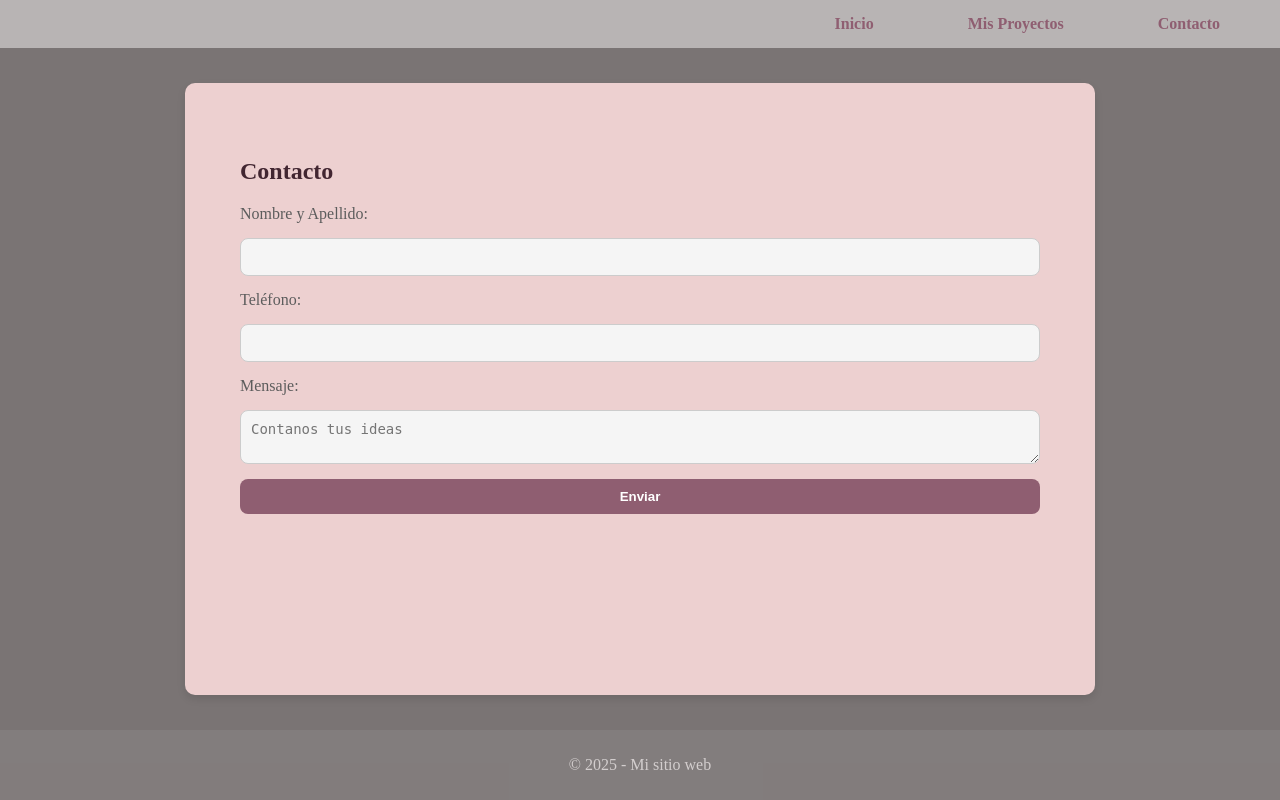
After one commit to SolCarreras/Mi_Sitio_Web, a Flask app: page /contacto in a window 1280 px wide. The commit adds this page. Run offline with Flask 3, Linux system fonts and the light colour scheme.

Commit message:
Terminando Contacto-Modificaciones

```diff
--- a/app.py
+++ b/app.py
@@ -1,7 +1,37 @@
-from flask import Flask, render_template
+import pyodbc
+
+from flask import Flask, render_template,request
 
 app = Flask(__name__)
 
+
+
+# Conexión a SQL Server
+def conexion_bd():
+    return pyodbc.connect('DRIVER={SQL Server};SERVER=DESKTOP-BQLA1M6\\SQLEXPRESS07;DATABASE=MiSitio;Trusted_Connection=yes;')
+
+@app.route('/contacto', methods=['GET', 'POST'])
+def contacto():
+    mensaje = None
+    if request.method == 'POST':
+        nombre_apellido = request.form['nombre_apellido']
+        telefono = request.form['telefono']
+        mensaje_formulario = request.form['mensaje']
+
+        conn = conexion_bd()
+        cursor = conn.cursor()
+        cursor.execute("""
+            INSERT INTO contacto (nombre_apellido, telefono, mensaje)
+            VALUES (?, ?, ?)""",
+            nombre_apellido, telefono, mensaje_formulario)
+        conn.commit()
+        conn.close()
+
+        mensaje = "¡Gracias por contactarte! Pronto nos pondremos en contacto."
+
+    return render_template('contacto.html', mensaje=mensaje)
+
+# Rutas
 @app.route('/')
 def inicio():
     return render_template('index.html')
@@ -10,9 +40,6 @@ def inicio():
 def mis_proyectos():
     return render_template('mis_proyectos.html')
 
-@app.route('/contacto')
-def contacto():
-    return render_template('contacto.html')
 
 if __name__ == '__main__':
     app.run(debug=True)
--- a/static/style1.css
+++ b/static/style1.css
@@ -19,7 +19,7 @@ html, body {
     width: 800px;
     margin: 35px auto;
     background: rgb(237, 208, 208);
-    padding: 95px;
+    padding: 55px;
     border-radius: 10px;
     box-shadow: 0 4px 8px rgba(0,0,0,0.1);
     text-align: left;
@@ -51,15 +51,86 @@ nav ul li a {
 nav ul li a:hover {
     text-decoration: underline;
 }
-.btn :hover{
-    text-decoration: double;
+
+.inicio-container {
+    display: flex;
+    align-items: center;
+    justify-content: space-between;
+    gap: 40px;
 }
 
-.btn{
-    border-radius: 10px;
+.inicio-texto {
+    flex: 1;
+}
+
+.inicio-imagen img {
+    max-width: 400px;
+    border-radius: 12px;
+    box-shadow: 0 4px 10px rgba(0, 0, 0, 0.2);
+}
+
+.boton-contacto {
+    display: inline-block;
+    margin-top: 20px;
+    padding: 12px 20px;
     background-color: #8f5e71;
+    color: white;
+    text-decoration: none;
+    border-radius: 8px;
+    transition: background-color 0.3s ease;
+}
+
+.boton-contacto:hover {
+    background-color: #6d4656;
+}
+
+.formulario-contacto {
+    display: flex;
+    flex-direction: column;
+    gap: 15px;
+    margin-top: 20px;
+    color: #5c5c5c;
+}
+
+.formulario-contacto input[type="text"],
+.formulario-contacto textarea {
     padding: 10px;
+    border: 1px solid #ccc;
+    border-radius: 8px;
+    font-size: 14px;
+    background-color: #f5f5f5;
 }
+
+.formulario-contacto input[type="submit"] {
+    background-color: #8f5e71;
+    color: white;
+    border: none;
+    padding: 10px 15px;
+    border-radius: 8px;
+    cursor: pointer;
+    font-weight: bold;
+}
+
+.formulario-contacto input[type="submit"]:hover {
+    background-color: #7d4f60;
+}
+
+.confirmacion {
+    background-color: #dff0d8;
+    color: #3c763d;
+    padding: 10px;
+    border-radius: 6px;
+    font-weight: bold;
+}
+
+.contacto{
+    size: 35px;
+    color: #422631;
+}
+
+
+
+
 
 
 
@@ -68,5 +139,5 @@ nav ul li a:hover {
     background-color: #aea9a928;
     color: rgb(211, 206, 206);
     text-align: center;
-    padding: 30px;
+    padding: 10px;
 }
--- /dev/null
+++ b/templates/contacto.html
@@ -0,0 +1,20 @@
+{% extends 'base.html' %}
+
+{% block contenido %}
+<h2 class="contacto">Contacto</h2>
+{% if mensaje %}
+    <p class="confirmacion">{{ mensaje }}</p>
+{% endif %}
+<form method="POST" action="{{ url_for('contacto') }}" class="formulario-contacto">
+    <label for="nombre_apellido">Nombre y Apellido:</label>
+    <input type="text" id="nombre_apellido" name="nombre_apellido" required>
+
+    <label for="telefono">Teléfono:</label>
+    <input type="text" id="telefono" name="telefono" required>
+
+    <label for="mensaje">Mensaje:</label>
+    <textarea id="mensaje" name="mensaje" placeholder="Contanos tus ideas" required></textarea>
+
+    <input type="submit" value="Enviar">
+</form>
+{% endblock %}
```
Also changed, not shown: templates/index.html (+10 -3 lines), static/portafolio.jpg (added).
